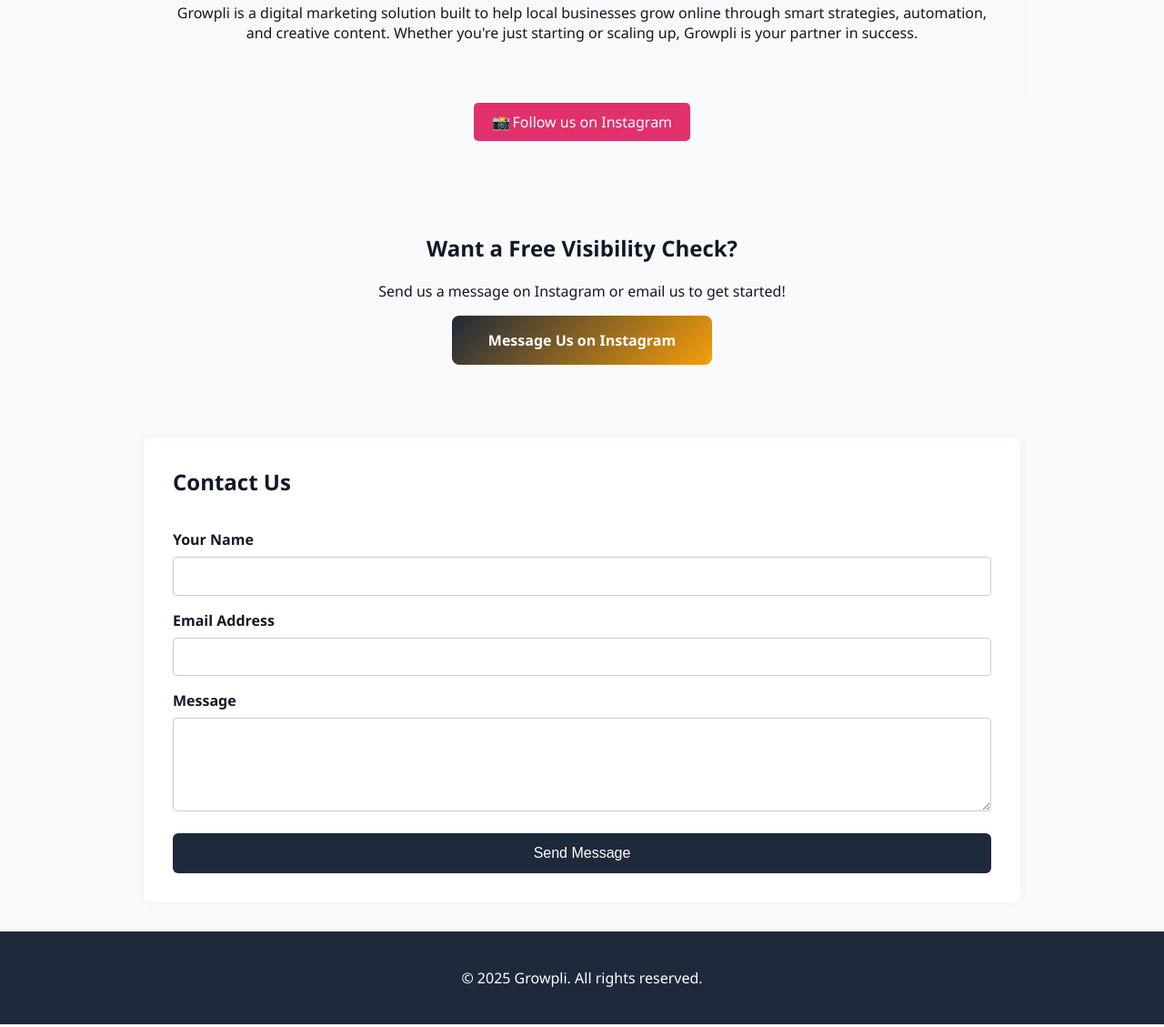
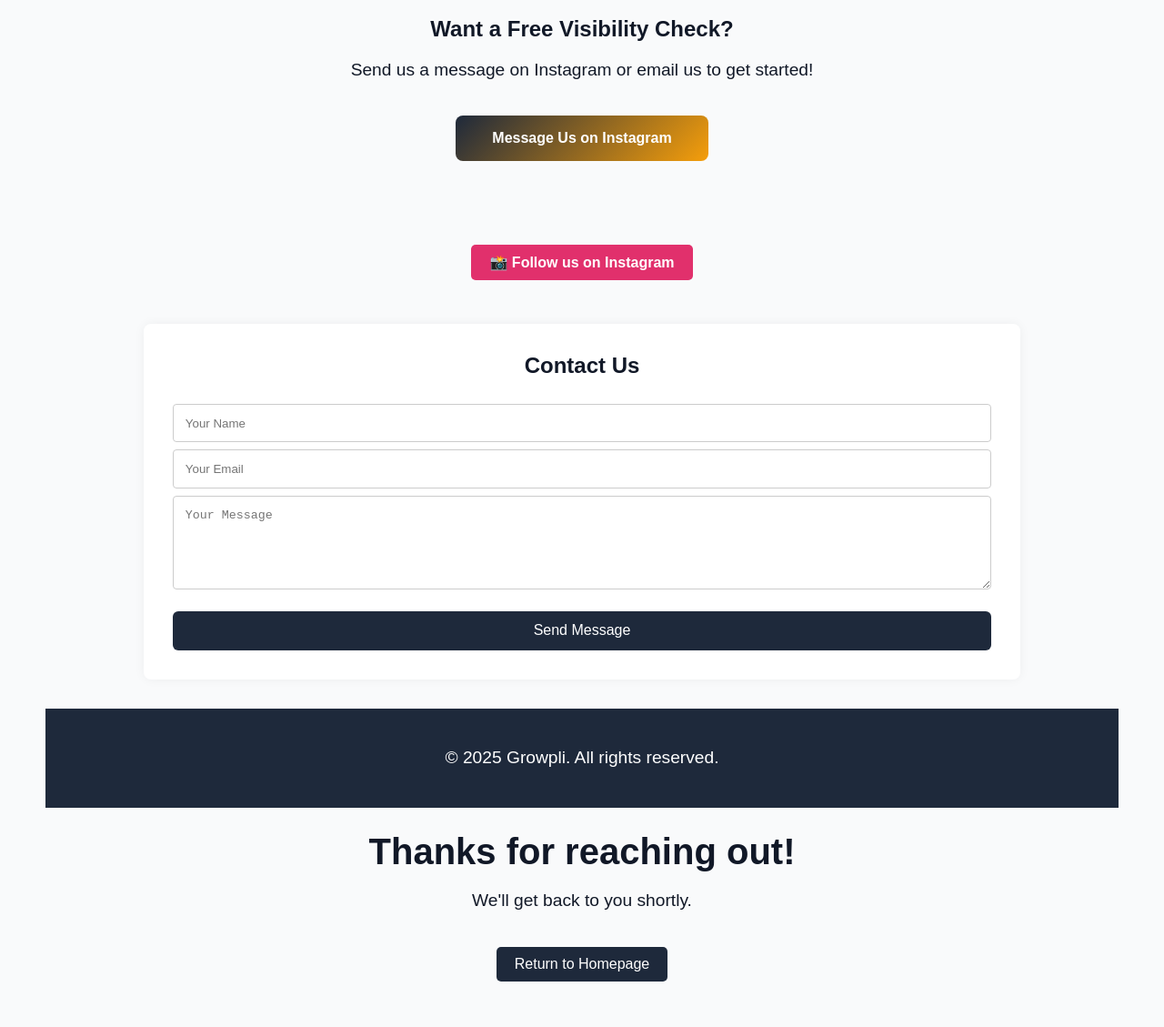
Before and after one commit to growpli/Growpli, a plain HTML site: page index.html in a window 1280 px wide. Shown: the part 998-2127 px from the top of the page at 91% size. Drawn offline with Linux system fonts and the light colour scheme.

Commit message:
Update index.html

```diff
--- a/index.html
+++ b/index.html
@@ -18,6 +18,12 @@
       background: var(--background);
       color: var(--text);
     }
+    .notification {
+      background-color: #222;
+      color: #fff;
+      padding: 10px;
+      text-align: center;
+    }
     header {
       background: var(--primary);
       color: white;
@@ -27,7 +33,6 @@
     header h1 {
       margin: 0;
       font-size: 3rem;
-      letter-spacing: 1px;
     }
     header p {
       font-size: 1.3rem;
@@ -61,8 +66,6 @@
       border-radius: 8px;
       text-decoration: none;
       font-weight: bold;
-      transition: transform 0.2s ease, box-shadow 0.2s ease;
-      display: inline-block;
     }
     .cta a:hover {
       transform: scale(1.03);
@@ -82,11 +85,8 @@
       display: flex;
       flex-direction: column;
     }
-    .contact label {
-      margin-top: 1rem;
-      font-weight: bold;
-    }
-    .contact input, .contact textarea {
+    .contact input,
+    .contact textarea {
       padding: 0.8rem;
       border: 1px solid #ccc;
       border-radius: 4px;
@@ -105,6 +105,18 @@
     .contact button:hover {
       background: var(--secondary);
     }
+    .insta-btn {
+      text-align: center;
+      margin-top: 40px;
+    }
+    .insta-btn a {
+      background-color: #E1306C;
+      color: white;
+      padding: 10px 20px;
+      border-radius: 5px;
+      text-decoration: none;
+      font-weight: bold;
+    }
     footer {
       background: var(--primary);
       color: white;
@@ -116,8 +128,7 @@
 </head>
 <body>
 
-  <!-- ✅ Notification Bar -->
-  <div style="background-color: #222; color: #fff; padding: 10px; text-align: center;">
+  <div class="notification">
     🚀 Welcome to Growpli – Helping Local Businesses Grow!
   </div>
 
@@ -126,9 +137,9 @@
     <p>Helping Plumbers, Electricians & Local Pros Grow Online</p>
   </header>
 
-  <section>
-    <h2>What We Do</h2>
-    <p>Growpli is a local marketing service built to help tradespeople like you get more visibility, reviews, and calls online. Whether you're a plumber, electrician, or another local expert, we help your business stand out.</p>
+  <section id="about">
+    <h2>About Growpli</h2>
+    <p>Growpli is a digital marketing solution built to help local businesses grow online through smart strategies, automation, and creative content. Whether you're just starting or scaling up, Growpli is your partner in success.</p>
   </section>
 
   <section class="services">
@@ -141,43 +152,24 @@
     </ul>
   </section>
 
-  <!-- ✅ About Growpli Section -->
-  <section id="about" style="padding: 40px; background-color: #f9f9f9; text-align: center;">
-    <h2>About Growpli</h2>
-    <p>Growpli is a digital marketing solution built to help local businesses grow online through smart strategies, automation, and creative content. Whether you're just starting or scaling up, Growpli is your partner in success.</p>
-  </section>
-
-  <!-- ✅ Instagram Button -->
-  <section style="padding: 20px; text-align: center;">
-    <a href="https://www.instagram.com/growpli.marketing" target="_blank"
-       style="background-color:#E1306C;color:#fff;padding:10px 20px;border-radius:5px;text-decoration:none;">
-      📸 Follow us on Instagram
-    </a>
-  </section>
-
-  <!-- ✅ Call-to-Action -->
   <section class="cta">
     <h2>Want a Free Visibility Check?</h2>
     <p>Send us a message on Instagram or email us to get started!</p>
     <a href="https://www.instagram.com/growpli.marketing" target="_blank">Message Us on Instagram</a>
   </section>
 
-  <!-- ✅ Contact Form (FormSubmit) -->
-  <section id="contact" class="contact">
+  <div class="insta-btn">
+    <a href="https://www.instagram.com/growpli.marketing" target="_blank">📸 Follow us on Instagram</a>
+  </div>
+
+  <section class="contact">
     <h2>Contact Us</h2>
     <form action="https://formsubmit.co/neyruselmi@gmail.com" method="POST">
-      <label for="name">Your Name</label>
-      <input type="text" id="name" name="name" required />
-
-      <label for="email">Email Address</label>
-      <input type="email" id="email" name="email" required />
-
-      <label for="message">Message</label>
-      <textarea id="message" name="message" rows="5" required></textarea>
-
+      <input type="text" name="name" placeholder="Your Name" required>
+      <input type="email" name="email" placeholder="Your Email" required>
+      <textarea name="message" placeholder="Your Message" rows="5" required></textarea>
       <input type="hidden" name="_captcha" value="false">
       <input type="hidden" name="_next" value="https://growpli.com/thanks.html">
-
       <button type="submit">Send Message</button>
     </form>
   </section>
@@ -187,4 +179,41 @@
   </footer>
 
 </body>
+</html><!DOCTYPE html>
+<html lang="en">
+<head>
+  <meta charset="UTF-8" />
+  <meta name="viewport" content="width=device-width, initial-scale=1.0"/>
+  <title>Thanks – Growpli</title>
+  <style>
+    body {
+      background-color: #F9FAFB;
+      color: #111827;
+      font-family: Arial, sans-serif;
+      text-align: center;
+      padding: 50px;
+    }
+    h1 {
+      font-size: 2.5rem;
+      margin-bottom: 20px;
+    }
+    p {
+      font-size: 1.2rem;
+    }
+    a {
+      display: inline-block;
+      margin-top: 20px;
+      text-decoration: none;
+      color: #fff;
+      background-color: #1E293B;
+      padding: 10px 20px;
+      border-radius: 5px;
+    }
+  </style>
+</head>
+<body>
+  <h1>Thanks for reaching out!</h1>
+  <p>We'll get back to you shortly.</p>
+  <a href="https://growpli.com">Return to Homepage</a>
+</body>
 </html>
```
